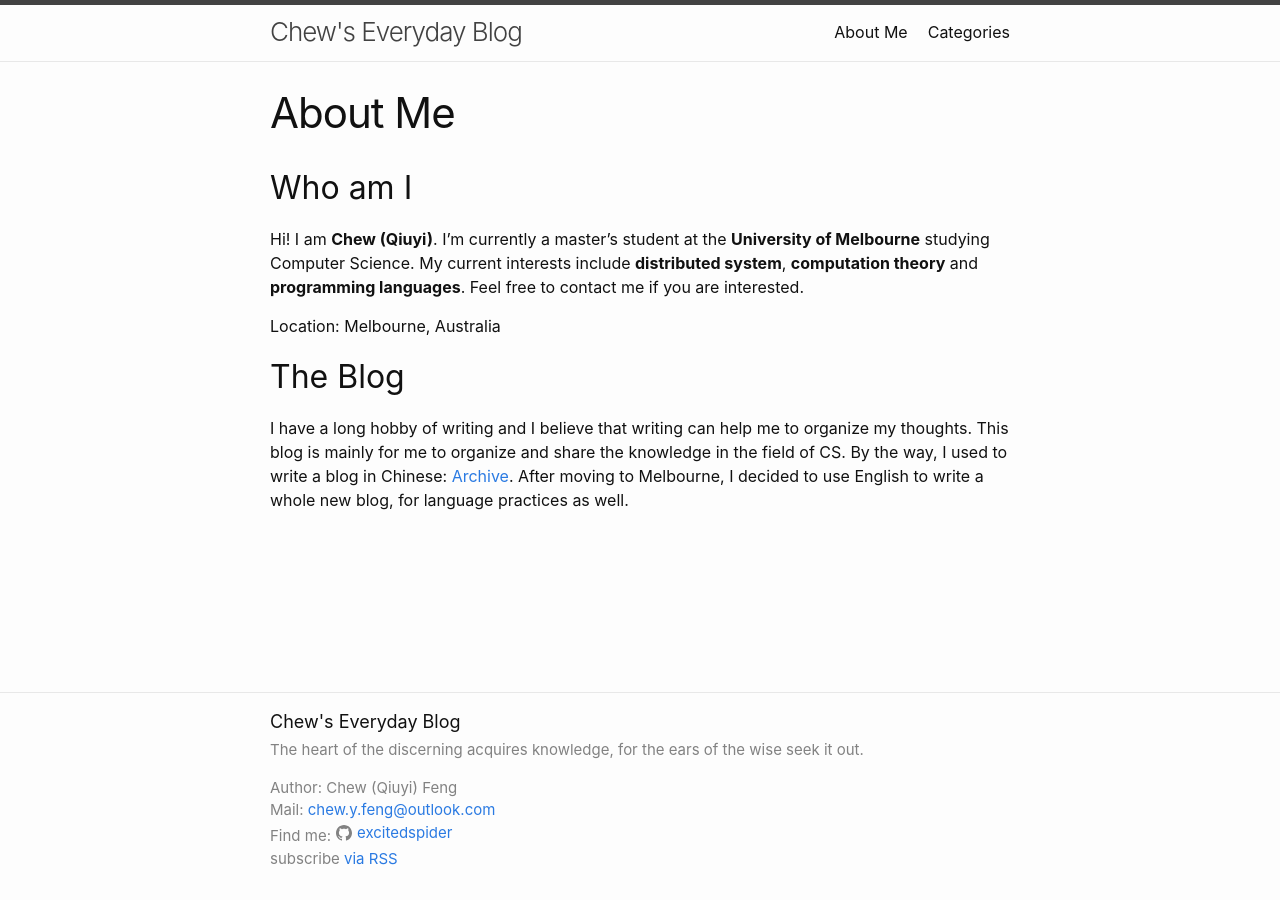
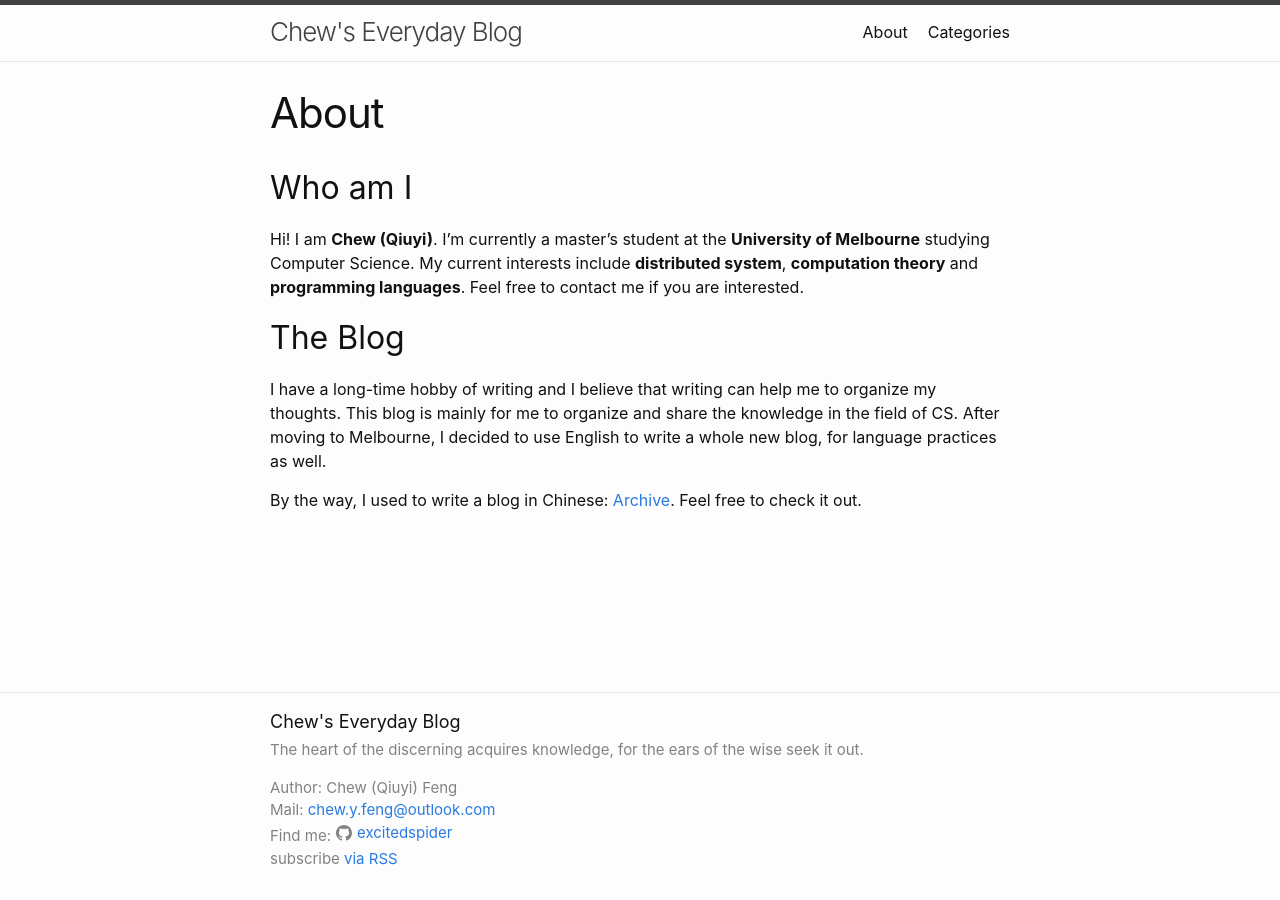
Before and after one commit to ZCLuuuu/zcluuuu.github.io, a Jekyll site: the page built from about.markdown, in a window 1280 px wide. Built offline with Jekyll 4.4.1, drawn with Linux system fonts in a browser that asks for light colours.

Commit message:
fix: about

```diff
--- a/about.markdown
+++ b/about.markdown
@@ -1,6 +1,6 @@
 ---
 layout: page
-title: About Me
+title: About
 permalink: /about/
 ---
 
@@ -8,10 +8,10 @@ permalink: /about/
 
 Hi! I am **Chew (Qiuyi)**. I'm currently a master's student at the **University of Melbourne** studying Computer Science. My current interests include **distributed system**, **computation theory** and **programming languages**. Feel free to contact me if you are interested.
 
-Location: Melbourne, Australia
-
 ## The Blog
 
-I have a long hobby of writing and I believe that writing can help me to organize my thoughts. This blog is mainly for me to organize and share the knowledge in the field of CS. By the way, I used to write a blog in Chinese: [Archive](Archive). After moving to Melbourne, I decided to use English to write a whole new blog, for language practices as well.
+I have a long-time hobby of writing and I believe that writing can help me to organize my thoughts. This blog is mainly for me to organize and share the knowledge in the field of CS. After moving to Melbourne, I decided to use English to write a whole new blog, for language practices as well.
+
+By the way, I used to write a blog in Chinese: [Archive](Archive). Feel free to check it out.
 
 [Archive]: https://excitedspider.github.io/archive.excitedspider.github.io/
```
